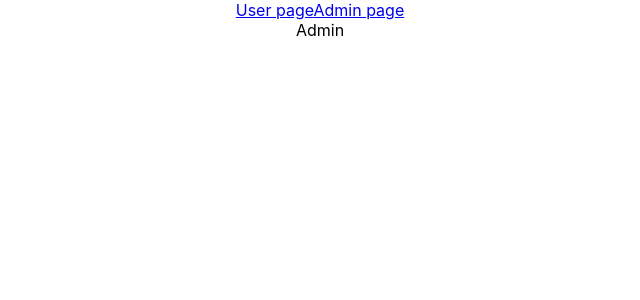
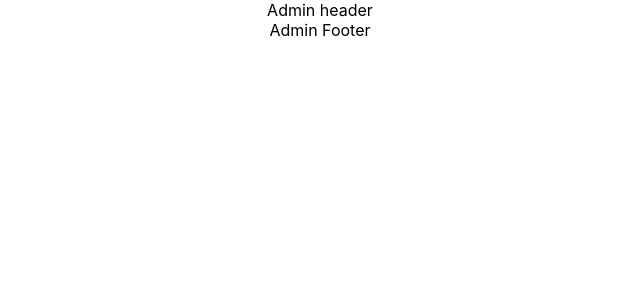
Before and after one commit to NguyenMinh1912/HL-computer, a React (Create React App) app: page /admin in a window 1280 px wide. Shown: the top 300 px of the page, without its empty margins (320-960 px from the left). Built offline with nearby package versions, Linux system fonts and the light colour scheme.

Commit message:
Add Admin Products comp

```diff
--- a/package.json
+++ b/package.json
@@ -19,7 +19,7 @@
     "web-vitals": "^2.1.4"
   },
   "scripts": {
-    "st rt": "react-scripts start",
+    "start": "react-scripts start",
     "build": "react-scripts build",
     "test": "react-scripts test",
     "eject": "react-scripts eject"
--- a/src/App.tsx
+++ b/src/App.tsx
@@ -5,22 +5,24 @@ import { Link, Route, Routes } from "react-router-dom";
 import { User } from "./pages/User";
 import { Admin } from "./pages/Admin";
 import { NotFound } from "./common/NotFound";
+import { Products } from "./pages/Admin/components/Products";
 
 function App() {
   return (
     <div className="App">
-      <Link to={''}>
+      {/* <Link to={''}>
         User page
       </Link>
       <Link to={'admin'}>
         Admin page
-      </Link>
+      </Link> */}
         <Routes>
           <Route path="" element={<User />}>
             {/* user childs route here */}
           </Route>
           <Route path="admin" element={<Admin />}>
             {/* admin childs route here */}
+            <Route path="products" element={<Products/>}></Route>
           </Route>
           <Route path="*" element={<NotFound/>}></Route>
         </Routes>
--- /dev/null
+++ b/src/pages/Admin/common/Footer/index.tsx
@@ -0,0 +1,7 @@
+import { FunctionComponent } from "react";
+
+const Footer: FunctionComponent = () => {
+    return <div>Admin Footer</div>
+}
+
+export {Footer};
--- /dev/null
+++ b/src/pages/Admin/common/Header/index.tsx
@@ -0,0 +1,7 @@
+import { FunctionComponent } from "react";
+
+const Header: FunctionComponent = () => {
+    return <div>Admin header</div>
+}
+
+export {Header};
--- /dev/null
+++ b/src/pages/Admin/components/Products/index.tsx
@@ -0,0 +1,7 @@
+import { FunctionComponent } from "react";
+
+const Products: FunctionComponent = () => {
+    return <div>Admin Products</div>
+}
+
+export {Products};
--- a/src/pages/Admin/index.tsx
+++ b/src/pages/Admin/index.tsx
@@ -1,7 +1,16 @@
 import { FunctionComponent } from "react";
+import { Outlet } from "react-router-dom";
+import { Footer } from "./common/Footer";
+import { Header } from "./common/Header";
 
 const Admin: FunctionComponent = () => {
-  return <div>Admin</div>;
+  return <div>
+    <Header></Header>
+
+    <Outlet/>
+
+    <Footer></Footer>
+  </div>;
 };
 
 export { Admin };
```
Also changed, not shown: src/pages/Admin/common/Header/Header.css (added).
